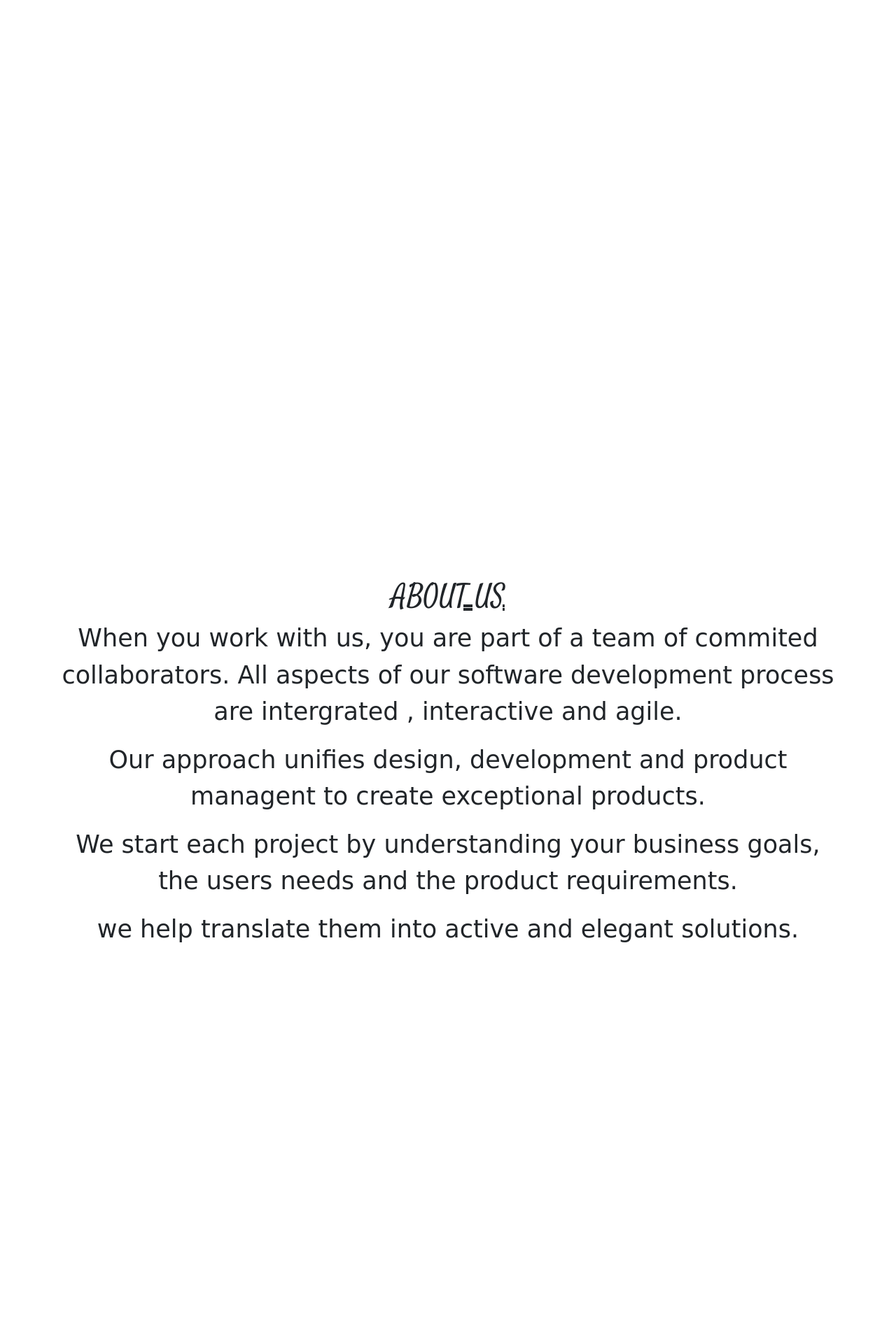
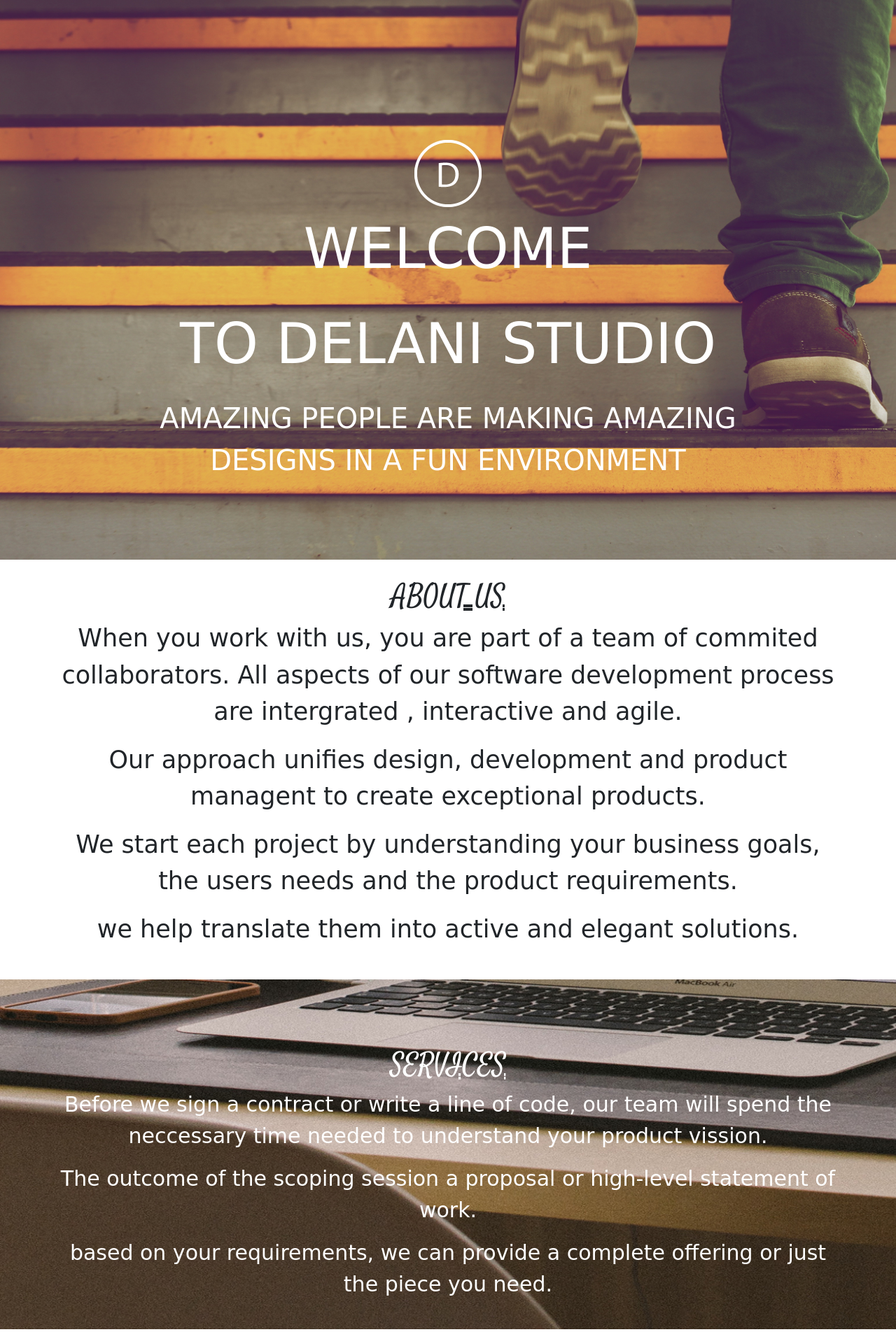
Before and after one commit to Tajeu2001/Delani-Studio, a plain HTML site: page index.html in a window 1280 px wide. Shown: the top 1904 px of the page at 70% size. Drawn offline with Linux system fonts and the light colour scheme; a web font is replaced by a local one.

Commit message:
correct the url link for background images

```diff
--- a/css/style.css
+++ b/css/style.css
@@ -1,5 +1,5 @@
 .welcome {
-  background-image: url('../images/h_img..jpg');
+  background-image: url('../images/h_img.jpg');
   background-size: cover;
   text-align: center;
   height: 800px;
@@ -34,7 +34,7 @@ h1 {
 }
 
 .services {
-  background-image: url("../images/s_image..jpg");
+  background-image: url("../images/s_image.jpg");
   background-size: cover;
   text-align: center ;
   height: 500px;
@@ -45,7 +45,7 @@ h1 {
 }
 
 .contact {
-  background-image: url("../images/c_image..jpg");
+  background-image: url("../images/c_image.jpg");
   text-align: center;
   color:white;
   background-position: cover;
```
